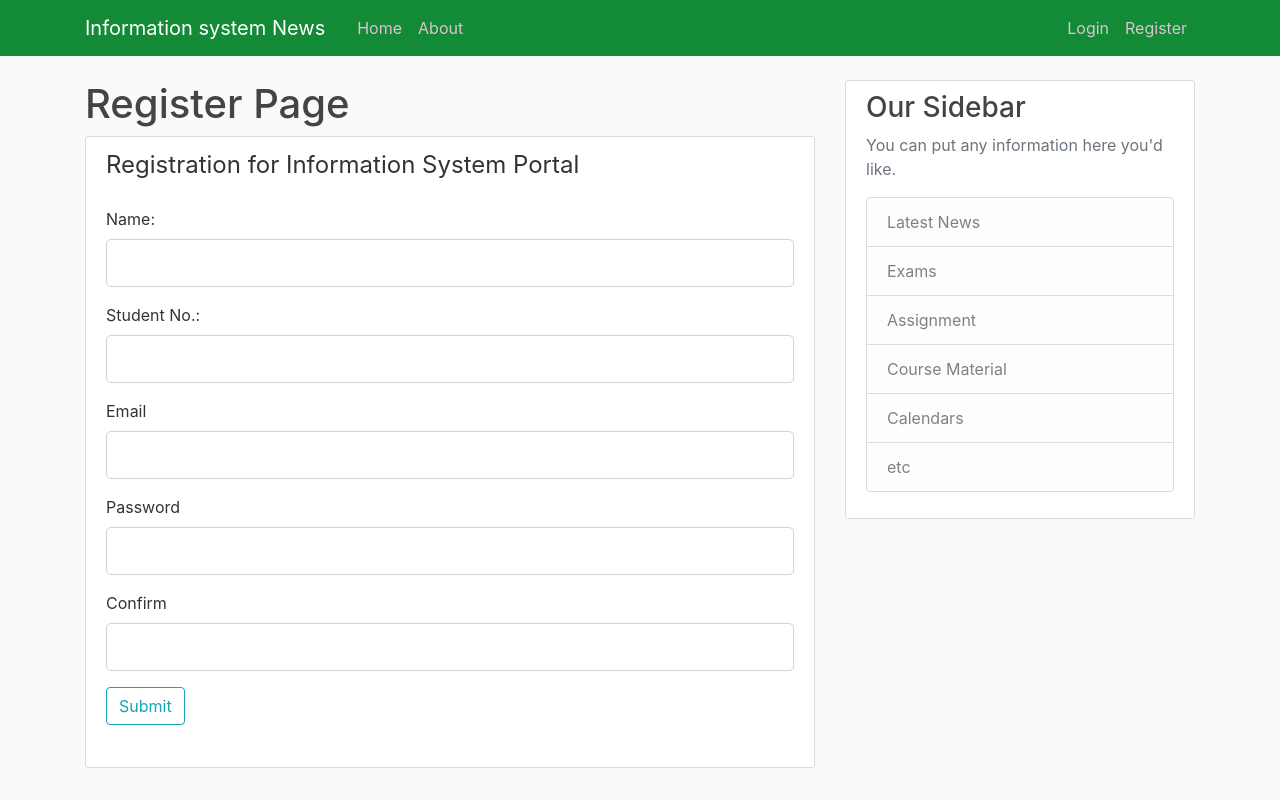
After one commit to ghazivakili/InformationSystem19-20, a Flask app: page /register in a window 1280 px wide. The commit adds this page. Run offline with Flask 2, Linux system fonts and the light colour scheme; some libraries are stand-ins or nearby versions.

Commit message:
Session 2 # Working with Flask-wtf # Working with Validation # Working with session variable # adding the form inside the html page with FlaskForm

```diff
--- a/app.py
+++ b/app.py
@@ -1,6 +1,14 @@
-from flask import Flask ,render_template , url_for
-from flask import request
+from flask import Flask ,render_template , url_for,flash,redirect
+from flask import request,session
+from forms import Formname,LoginForm
+
+
+
+
 app = Flask(__name__)
+app.config['SECRET_KEY'] = 'sdfghjkllkjhgfdfghjkkjhgfddfgytrk'
+
+
 #dictionary
 posts = [
     {
@@ -33,6 +41,23 @@ def home():
 def about():
     return render_template('about.html', title='About')
 
+@app.route("/register",methods=['POST','GET'])
+def register():
+    formpage=Formname()
+    if formpage.validate_on_submit():
+        return redirect(url_for('home'))
+    return render_template('register.html', formpage = formpage , title='Register Page')
+
+
+@app.route("/login",methods=['POST','GET'])
+def login():
+    formpage=LoginForm()
+    if formpage.validate_on_submit():
+        # TODO do query db for login or use login from flask
+        session['email']=formpage.email.data
+    return render_template('login.html', formpage = formpage, email=session.get('email',False) , title='Login Page')
+
+
 @app.route('/bro')
 def bro():
     user_agent = request.headers.get('User-Agent')
--- /dev/null
+++ b/forms.py
@@ -0,0 +1,18 @@
+from flask_wtf import FlaskForm
+from wtforms import StringField,SubmitField,PasswordField
+from wtforms.validators import Length,Email,EqualTo,DataRequired,regexp
+
+
+class Formname(FlaskForm):
+    name = StringField('Name:', validators=[DataRequired(), Length(min=2, max=20)])
+    student_no = StringField('Student No.:', validators=[DataRequired(), Length(min=2, max=10)])
+    email = StringField('Email', validators=[DataRequired(), Email()])
+    password = PasswordField('Password', validators=[DataRequired()])
+    password_con = PasswordField('Confirm', validators=[DataRequired(), EqualTo('password')])
+    submit = SubmitField('Submit')
+
+
+class LoginForm(FlaskForm):
+    email = StringField('Email', validators=[DataRequired(), Email(),Length(min=4,max=50)])
+    password = PasswordField('Password', validators=[DataRequired()])
+    submit = SubmitField('Submit')
--- a/static/main.css
+++ b/static/main.css
@@ -9,11 +9,11 @@ h1, h2, h3, h4, h5, h6 {
 }
 
 .bg-steel {
-  background-color: #5f788a;
+  background-color: #138a36;
 }
 
 .site-header .navbar-nav .nav-link {
-  color: #cbd5db;
+  color: #dbc3cf;
 }
 
 .site-header .navbar-nav .nav-link:hover {
--- a/templates/layout.html
+++ b/templates/layout.html
@@ -39,7 +39,8 @@
 <main role="main" class="container">
   <div class="row">
     <div class="col-md-8">
-      {% block content %}{% endblock %}
+      {% block content %}
+      {% endblock %}
     </div>
     <div class="col-md-4">
       <div class="content-section">
--- /dev/null
+++ b/templates/register.html
@@ -0,0 +1,89 @@
+{% extends "layout.html" %}
+
+{% block content %}
+<h1>{{ title }}</h1>
+
+    <div class="content-section">
+            <form method="POST" action="">
+            {{  formpage.hidden_tag()}}
+            <fieldset class="form-group">
+                <legend class="border-botton mb-4">Registration for Information System Portal</legend>
+                <div class="form-group ">
+                    {{ formpage.name.label(class="form-control-lable") }}
+                    {% if formpage.name.errors %}
+                        {{ formpage.name(class="form-control form-control-lg is-invalid") }}
+                        <div class="invalid-feedback">
+                        {% for eroor in form.name.errors %}
+                            <span>{{ eroor }}</span>
+                        {% endfor %}
+                        </div>
+                    {% else %}
+                    {{ formpage.name(class="form-control form-control-lg") }}
+                    {% endif %}
+                </div>
+                <div class="form-group">
+                    {{ formpage.student_no.label(class="form-control-lable") }}
+                    {% if formpage.student_no.errors %}
+                        {{ formpage.student_no(class="form-control form-control-lg is-invalid") }}
+                        <div class="invalid-feedback">
+                        {% for eroor in formpage.student_no.errors %}
+                            <span>{{ eroor }}</span>
+                        {% endfor %}
+                        </div>
+                    {% else %}
+                    {{ formpage.student_no(class="form-control form-control-lg") }}
+                    {% endif %}
+
+                </div>
+                <div class="form-group">
+                    {{ formpage.email.label(class="form-control-lable") }}
+                    {% if formpage.email.errors %}
+                        {{ formpage.email(class="form-control form-control-lg is-invalid") }}
+                        <div class="invalid-feedback">
+                        {% for eroor in formpage.email.errors %}
+                            <span>{{ eroor }}</span>
+                        {% endfor %}
+                        </div>
+                    {% else %}
+                    {{ formpage.email(class="form-control form-control-lg") }}
+                    {% endif %}
+
+                </div>
+                <div class="form-group">
+
+                    {{ formpage.password.label(class="form-control-lable") }}
+                    {% if formpage.password.errors %}
+                        {{ formpage.password(class="form-control form-control-lg is-invalid") }}
+                        <div class="invalid-feedback">
+                        {% for eroor in formpage.password.errors %}
+                            <span>{{ eroor }}</span>
+                        {% endfor %}
+                        </div>
+                    {% else %}
+                    {{ formpage.password(class="form-control form-control-lg") }}
+                    {% endif %}
+                </div>
+                <div class="form-group">
+                    {{ formpage.password_con.label(class="form-control-lable") }}
+                    {% if formpage.password_con.errors %}
+                        {{ formpage.password_con(class="form-control form-control-lg is-invalid") }}
+                        <div class="invalid-feedback">
+                        {% for eroor in formpage.password_con.errors %}
+                            <span>{{ eroor }}</span>
+                        {% endfor %}
+                        </div>
+                    {% else %}
+                    {{ formpage.password_con(class="form-control form-control-lg") }}
+                    {% endif %}
+                </div>
+                <div class="form-group ">
+                    {{ formpage.submit(class="btn btn-outline-info") }}
+                </div>
+
+            </fieldset>
+
+        </form>
+</div>
+
+
+{% endblock content %}
```
Also changed, not shown: templates/login.html (added, +51 -0 lines).
